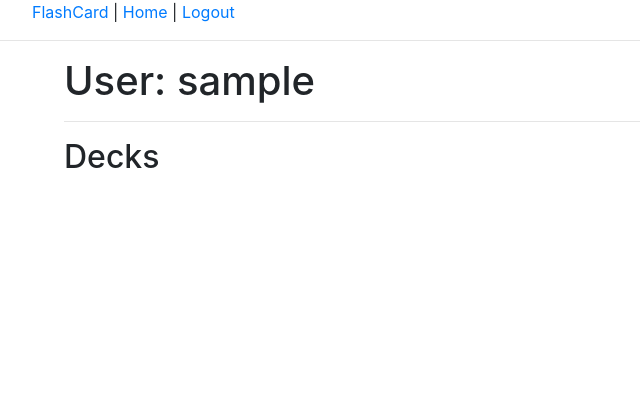
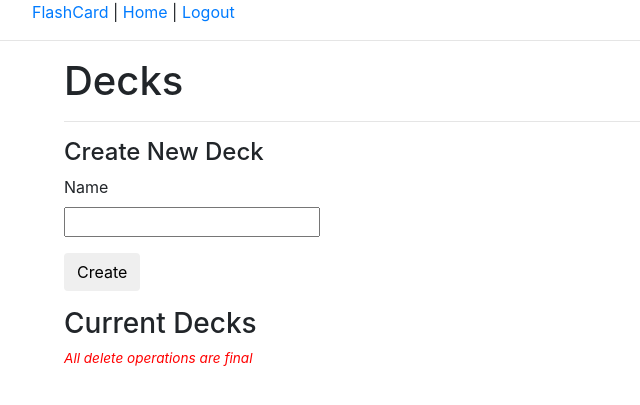
Before and after one commit to Chad-Lines/FlashCard-App, a Flask app: a page that uses app/templates/base.html in a window 1280 px wide. Shown: the top 405 px of the page, without its empty margins (0-640 px from the left). Run offline with Flask 2, Linux system fonts and the light colour scheme; the visitor is signed in with stand-in values (Sample User, id 1); data comes from the database, SQL or seed files in the repository; data that the repository does not hold is empty; some libraries are stand-ins or nearby versions.

Commit message:
Touch ups on the User page

```diff
--- a/app/routes.py
+++ b/app/routes.py
@@ -58,12 +58,19 @@ def register():
     return render_template('register.html', title='Register', form=form)
 
 # USER HOME --------------------------------------
-@app.route('/user/<username>')
+@app.route('/user/<username>', methods=['POST', 'GET'])
 @login_required
 def user(username):
     user = User.query.filter_by(username=username).first_or_404()
     decks = user.decks
-    return render_template('user.html', user=user, decks=decks)
+    form = DeckForm()
+    if form.validate_on_submit():
+        deck = Deck(name=form.name.data, user_id=current_user.id)
+        db.session.add(deck)
+        db.session.commit()
+        flash('New deck "{}" created successfully'.format(deck.name))
+        return redirect(url_for('user', username=current_user.username))
+    return render_template('user.html', user=user, decks=decks, form=form)
 
 
 # DECK VIEW --------------------------------------
@@ -103,5 +110,20 @@ def delete_card(card_id, deck_id):
     card_front = card.front
     db.session.delete(card)
     db.session.commit()
-    flash('Card: "{}" has been deleted'.format(card_front))
+    flash('Card "{}" has been deleted'.format(card_front))
     return redirect(url_for('view_all_cards', username=current_user.username, deck=deck_id))
+
+# DELETE DECK --------------------------------------
+@app.route('/delete-deck/<deck_id>', methods=['GET', 'POST'])
+@login_required
+def delete_deck(deck_id):
+    deck = Deck.query.filter_by(id=deck_id).first_or_404()
+    name = deck.name
+    # Delete all cards in the deck
+    for card in deck.cards:
+        db.session.delete(card)
+    # Delete the deck and commit changes
+    db.session.delete(deck)
+    db.session.commit()
+    flash('Deck "{}", and all associated cards have been deleted'.format(name))
+    return redirect(url_for('user', username=current_user.username))
--- /dev/null
+++ b/app/templates/_message.html
@@ -0,0 +1,7 @@
+{% with messages = get_flashed_messages() %}
+{% if messages %}
+    {% for message in messages %}
+        <p style="color:tomato;">{{ message }}</p>
+    {% endfor %}
+{% endif %}
+{% endwith %}
--- a/app/templates/allcards.html
+++ b/app/templates/allcards.html
@@ -2,12 +2,13 @@
 
 {% block content %}
     <h1>{{ deck.name }}</h1>
+    {% include '_message.html' %}
     <div>
             <a href="{{ url_for('deck', username=current_user.username, deck=deck.id) }}">Return to Deck</a>
     </div>
     <hr>
     <h3>Manage Cards</h3>
-    <table class=table>
+    <table class=table style="width:50%; vertical-align: middle;">
         {% for card in deck.cards %}
             <tr>
                 <td>{{ card.front }}</td>
--- a/app/templates/base.html
+++ b/app/templates/base.html
@@ -14,7 +14,8 @@
         <div style="margin-left: 2.5%; margin-right: 2.5%;">
             <a href="{{ url_for('index') }}">FlashCard</a> |
             {% if current_user.is_anonymous %}
-                <a href="{{ url_for('login') }}">Login</a>
+                <a href="{{ url_for('login') }}">Login</a> |
+                <a href="{{ url_for('register') }}">Register</a>
             {% else %}
             <a href="{{ url_for('user', username=current_user.username) }}">Home</a> |
                 <a href="{{ url_for('logout') }}">Logout</a>
@@ -22,13 +23,6 @@
         </div>
         <hr>
         <div  style="margin-left: 5%; margin-right: 5%;">
-            {% with messages = get_flashed_messages() %}
-                {% if messages %}
-                    {% for message in messages %}
-                        <p style="color:tomato;">{{ message }}</p>
-                    {% endfor %}
-                {% endif %}
-            {% endwith %}
             {% block content %}{% endblock %}
         </div>
     </body>
--- a/app/templates/create_card.html
+++ b/app/templates/create_card.html
@@ -3,6 +3,7 @@
 {% block content %}
     <h1>{{ deck.name }}</h1>
     <h3>New Card</h3>
+    {% include '_message.html' %}
     <form action="" method="POST" novalidate>
         {{ form.hidden_tag() }}
         <p>
--- a/app/templates/login.html
+++ b/app/templates/login.html
@@ -2,6 +2,7 @@
 
 {% block content %}
     <h1>Sign In</h1>
+    <p>Sign in to an existing account</p>
     <form action="" method="POST" novalidate>
         {{ form.hidden_tag() }}
         <p>
@@ -21,5 +22,6 @@
         <p>{{ form.remember_me() }} {{ form.remember_me.label }}</p>
         <p>{{ form.submit() }}</p>
     </form>
+    {% include '_message.html' %}
     <p>New User? <a href="{{ url_for('register') }}">Click to Register</a></p>
 {% endblock %}
--- a/app/templates/register.html
+++ b/app/templates/register.html
@@ -2,6 +2,7 @@
 
 {% block content %}
     <h1>Register</h1>
+    {% include '_message.html' %}
     <form action="" method="POST">
         {{ form.hidden_tag() }}
         <p>
--- a/app/templates/user.html
+++ b/app/templates/user.html
@@ -1,12 +1,43 @@
 {% extends "base.html" %}
 
 {% block content %}
-    <h1>User: {{ user.username }}</h1>
+    <h1>Decks</h1>
+    {% include '_message.html' %}
     <hr>
-    <h2>Decks</h2>
-    <ul>
+    <form action="" method="POST" novalidate>
+        <h4>Create New Deck</h4>
+        {{ form.hidden_tag() }}
+        <p>
+            {{ form.name.label }}<br>
+            {{ form.name }}
+        </p>
+        {{ form.submit(class_="btn") }}
+    </form>
+
+    <table>
+        <h3>Current Decks</h3>
+        <p style="color:red; font-size: 0.85em;"><i>All delete operations are final</p></i>
         {% for d in decks %}
-            <li><a href="{{ url_for('deck', username=user.username, deck=d.id) }}">{{ d.name }}</a></li>
+        <tr class="table">
+            <td><strong>{{ d.name }}</strong> ({{ d.cards.count() }} cards)</td>
+            <td>
+                <form action="{{ url_for('deck', username=user.username, deck=d.id) }}">
+                    <input type=submit class="btn" value="View">
+                </form>
+            </td>
+            <td>
+                    <form action="">
+                        <input type=submit class="btn" value="Rename">
+                    </form>
+                </td>
+            <td>
+                <form action="{{ url_for('delete_deck', deck_id=d.id) }}">
+                    <input type=submit class="btn" value="Delete">
+                </form>
+            </td>
+        </tr>
         {% endfor %}
-    </ul>
+    </table>
+
+
 {% endblock %}
```
